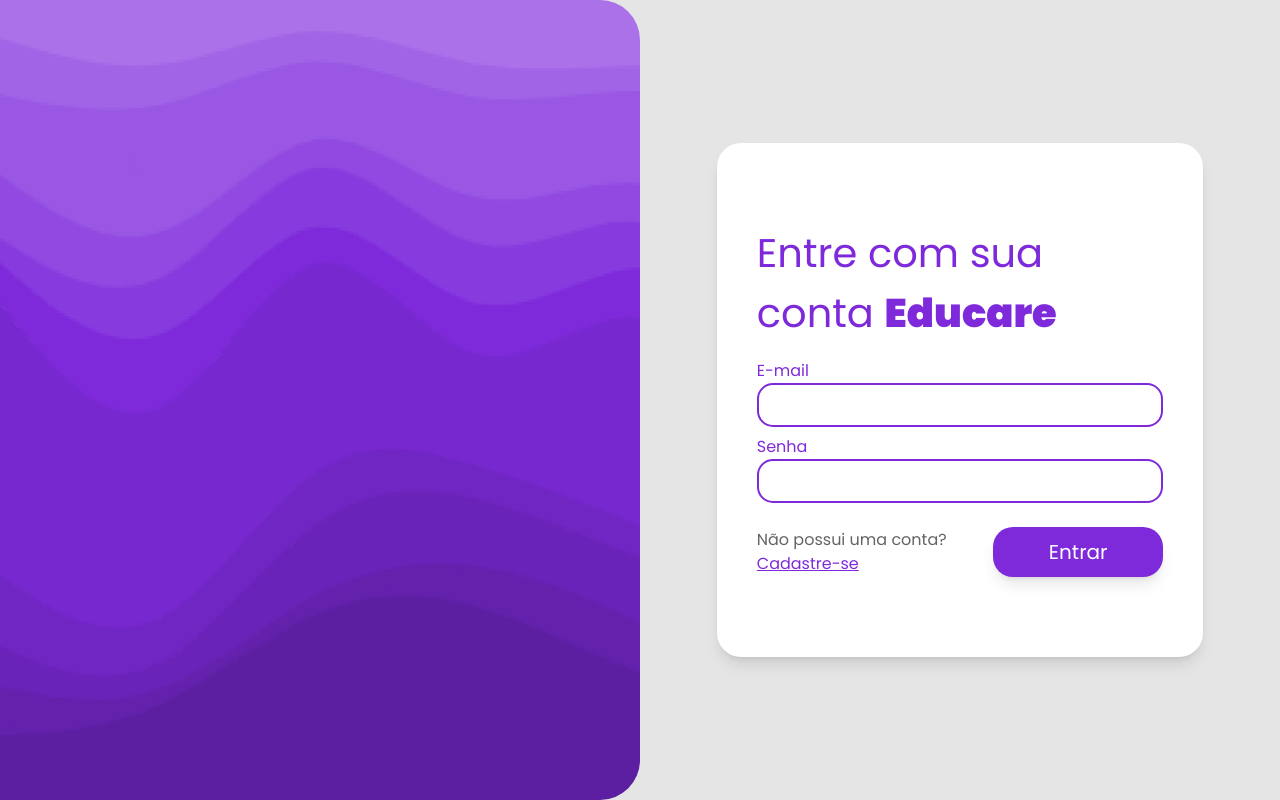
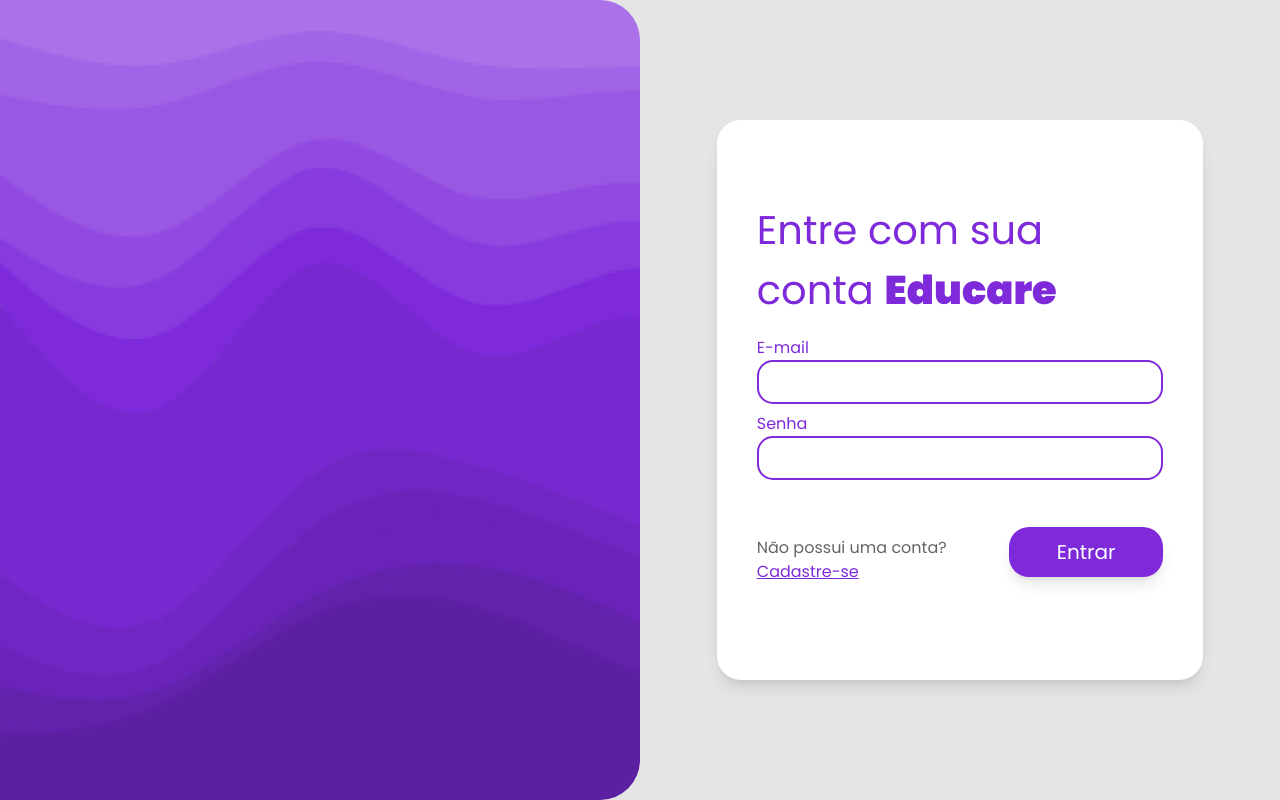
Before and after one commit to tarsojabbes/educare-frontend, a Next.js app: page /login in a window 1280 px wide. Built offline with nearby package versions, Linux system fonts and the light colour scheme.

Commit message:
Reajusta tamanho do aside em Login

```diff
--- a/pages/login.tsx
+++ b/pages/login.tsx
@@ -7,10 +7,10 @@
       flex flex-col md:flex-row justify-between items-center
       bg-[#E5E5E5]">
 
-      <div className="h-[100vh] w-[50%] md:w-[75%] lg:w-[50%]
+      <div className="h-[100vh] w-[50%] md:w-[75%] xl:w-[50%]
       flex flex-col items-center justify-end md:flex-row-reverse md:justify-center md:absolute md:right-0
       z-50">
-        <main className="h-[90%] md:h-fit w-[90vw] sm:w-[80vw] md:w-[60vw] lg:w-[38vw] pt-20 pb-20 p-10
+        <main className="h-[90%] md:h-fit w-[90vw] sm:w-[80vw] md:w-[60vw] xl:w-[38vw] pt-20 pb-20 p-10
               flex flex-col justify-center items-center
               bg-[#FFF] rounded-t-3xl md:rounded-3xl shadow-lg">
                 <h1 className="text-[30px] md:text-[36px] lg:text-[40px] text-[#7E2ADB]">
@@ -30,14 +30,13 @@
                   border-solid border-2 border-[#7E2ADB] focus:outline-none
                   rounded-[12px] md:rounded-[16px] lg:rounded-[16px]" />
                 </form>
-                <div className="w-full flex justify-between items-center">
-                  <span className="text-[#646464]">
-                    Não possui uma conta? <br/>
-                    <a className="underline text-[#7E2ADB] cursor-pointer">
-                      Cadastre-se
+                <div className="flex flex-col-reverse md:flex-row justify-between items-center w-full py-4">
+                  <span className="text-[#646464] pt-4">
+                    Não possui uma conta?
+                    <a className="underline text-[#7E2ADB] cursor-pointer"> Cadastre-se
                     </a>
                   </span>
-                  <button className="h-[40px] md:h-[50px] w-[150px] md:w-[170px]
+                  <button className="h-[40px] md:h-[50px] w-[150px] md:w-[170px] min-w-fit px-8
                   text-white text-[14px] sm:text-[16px] md:text-[18px] lg:text-[20px]
                   rounded-[12px] md:rounded-[16px] lg:rounded-[20px]
                   bg-[#7E2ADB] shadow-lg">
@@ -49,7 +48,7 @@
         </main>
       </div>
 
-      <aside className="h-screen md:h-screen w-[100%] md:w-[25%] lg:w-[50%] pl-10 pt-10
+      <aside className="h-screen md:h-screen w-[100%] md:w-[25%] xl:w-[50%] pl-10 pt-10
         md:block absolute
         md:rounded-r-[40px]
         bg-cover bg-[url('../assets/waves-bg.png')] bg-no-repeat">
```
